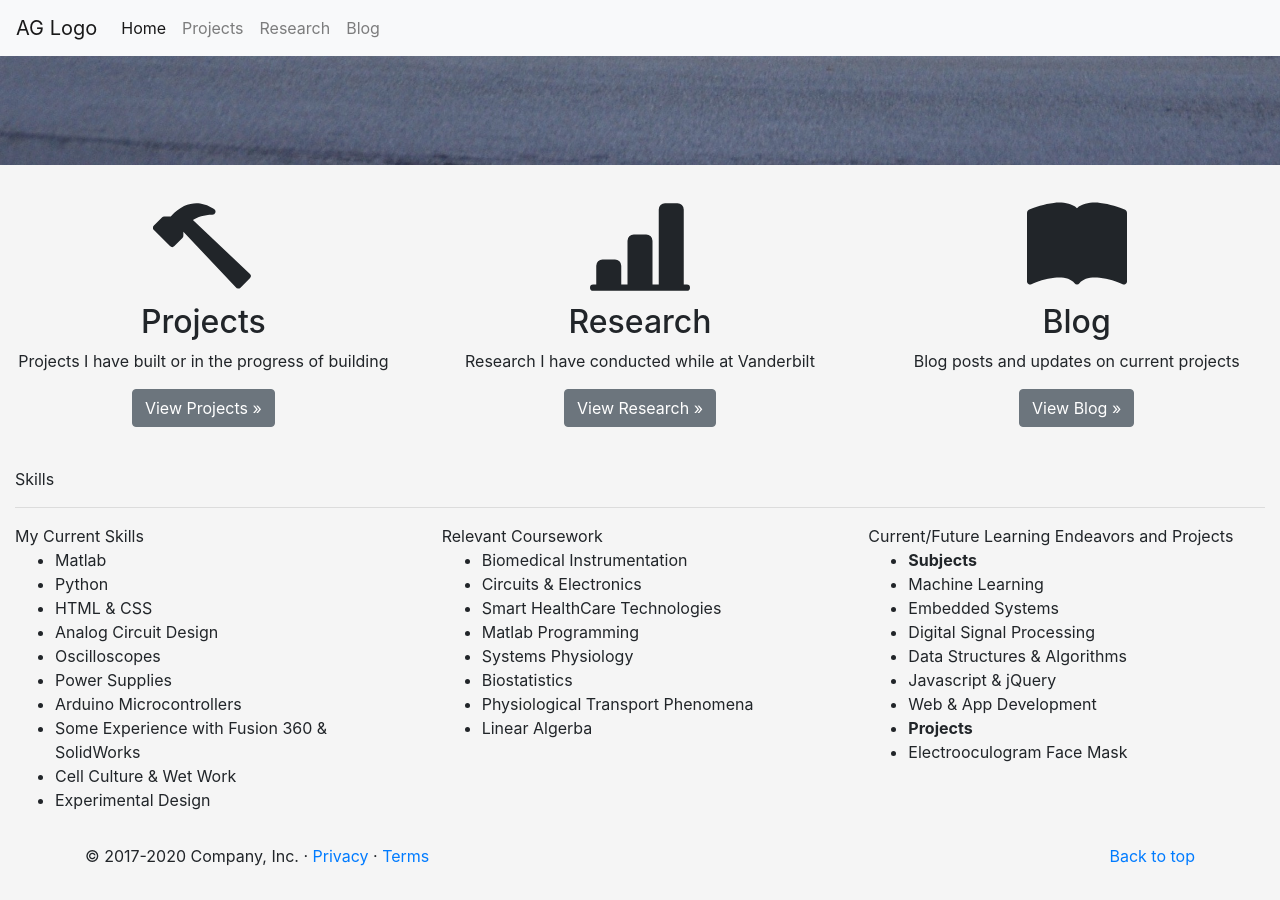
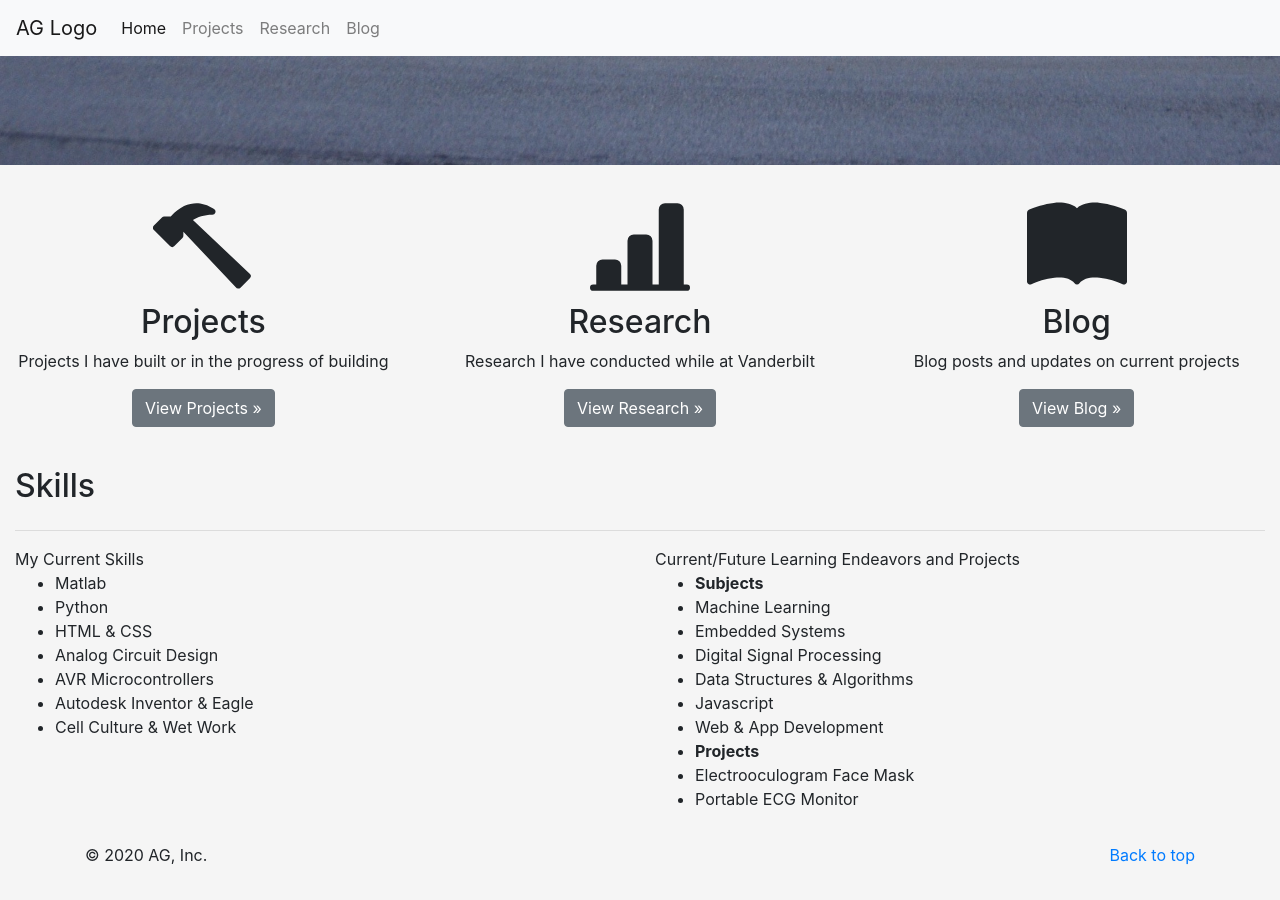
Before and after one commit to antoniog11/website.io, a Jekyll site: the page built from index.html, in a window 1280 px wide and 900 px high, scrolled down 791 px. Built offline with Jekyll 4.4.1, drawn with Linux system fonts in a browser that asks for light colours; nearby versions of some CDN libraries.

Commit message:
Added first blog post and edited skills
I added a brief first blog post. I also edited the skills section.

```diff
--- a/_layouts/default.html
+++ b/_layouts/default.html
@@ -23,7 +23,7 @@
   <footer class="footer mt-auto py-3">
     <div class="container">
       <p class="float-right"><a href="#">Back to top</a></p>
-    <p>&copy; 2017-2020 Company, Inc. &middot; <a href="#">Privacy</a> &middot; <a href="#">Terms</a></p>
+    <p>&copy; 2020 AG, Inc. </p>
     </div>
 
     <script src="https://code.jquery.com/jquery-3.2.1.slim.min.js" integrity="sha384-KJ3o2DKtIkvYIK3UENzmM7KCkRr/rE9/Qpg6aAZGJwFDMVNA/GpGFF93hXpG5KkN" crossorigin="anonymous"></script>
--- a/index.html
+++ b/index.html
@@ -22,7 +22,7 @@
     </svg>
     <h2>Projects</h2>
     <p>Projects I have built or in the progress of building</p>
-    <p><a class="btn btn-secondary" href="#" role="button">View Projects &raquo;</a></p>
+    <p><a class="btn btn-secondary" href="/projects.html" role="button">View Projects &raquo;</a></p>
   </div><!-- /.col-lg-4 -->
   <div class="col-lg-4">
     <svg xmlns="http://www.w3.org/2000/svg" width="100" height="100" fill="currentColor" class="bi bi-bar-chart-line-fill"
@@ -32,7 +32,7 @@
     </svg>
     <h2>Research</h2>
     <p>Research I have conducted while at Vanderbilt</p>
-    <p><a class="btn btn-secondary" href="#" role="button">View Research &raquo;</a></p>
+    <p><a class="btn btn-secondary" href="/research.html" role="button">View Research &raquo;</a></p>
   </div><!-- /.col-lg-4 -->
   <div class="col-lg-4">
     <svg xmlns="http://www.w3.org/2000/svg" width="100" height="100" fill="currentColor" class="bi bi-book-fill" viewBox="0 0 16 16">
@@ -40,7 +40,7 @@
     </svg>
     <h2>Blog</h2>
     <p>Blog posts and updates on current projects</p>
-    <p><a class="btn btn-secondary" href="#" role="button">View Blog &raquo;</a></p>
+    <p><a class="btn btn-secondary" href="/blog.html" role="button">View Blog &raquo;</a></p>
   </div><!-- /.col-lg-4 -->
 </div><!-- /.row -->
 
@@ -49,7 +49,9 @@
 <div class='container-fluid' id='Skills'>
   <div class='row'>
     <div class='col-md-3' id='SkillsSectionHeader'>
-      Skills
+      <h2>
+        Skills
+      </h2>
     </div>
   </div>
   <hr>
@@ -64,29 +66,9 @@
           <li>Python</li>
           <li>HTML & CSS</li>
           <li>Analog Circuit Design</li>
-          <li>Oscilloscopes</li>
-          <li>Power Supplies</li>
-          <li>Arduino Microcontrollers</li>
-          <li>Some Experience with Fusion 360 & SolidWorks</li>
+          <li>AVR Microcontrollers</li>
+          <li>Autodesk Inventor & Eagle</li>
           <li>Cell Culture & Wet Work </li>
-          <li>Experimental Design</li>
-        </ul>
-      </div>
-    </div>
-    <div class='col'>
-      <div class='SkillsHeader'>
-        Relevant Coursework
-      </div>
-      <div>
-        <ul>
-          <li> Biomedical Instrumentation</li>
-          <li> Circuits & Electronics </li>
-          <li> Smart HealthCare Technologies</li>
-          <li> Matlab Programming</li>
-          <li> Systems Physiology</li>
-          <li> Biostatistics </li>
-          <li> Physiological Transport Phenomena </li>
-          <li> Linear Algerba</li>
         </ul>
       </div>
     </div>
@@ -101,10 +83,11 @@
           <li>Embedded Systems</li>
           <li>Digital Signal Processing </li>
           <li>Data Structures & Algorithms</li>
-          <li>Javascript & jQuery</li>
+          <li>Javascript</li>
           <li>Web & App Development</li>
           <li id='futureProjects'><b> Projects </b></li>
           <li>Electrooculogram Face Mask </li>
+          <li>Portable ECG Monitor</li>
         </ul>
       </div>
     </div>
```
Also changed, not shown: _posts/2018-08-20-bananas.md (deleted, +0 -12 lines), _posts/2021-02-22-hello_world.md (added, +5 -0 lines).
